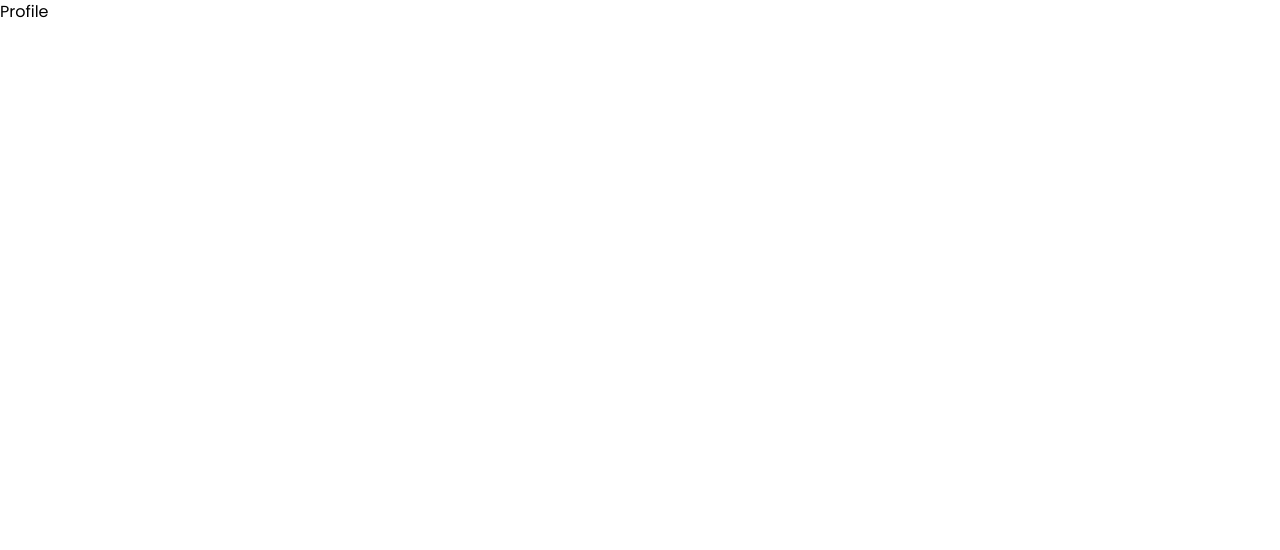
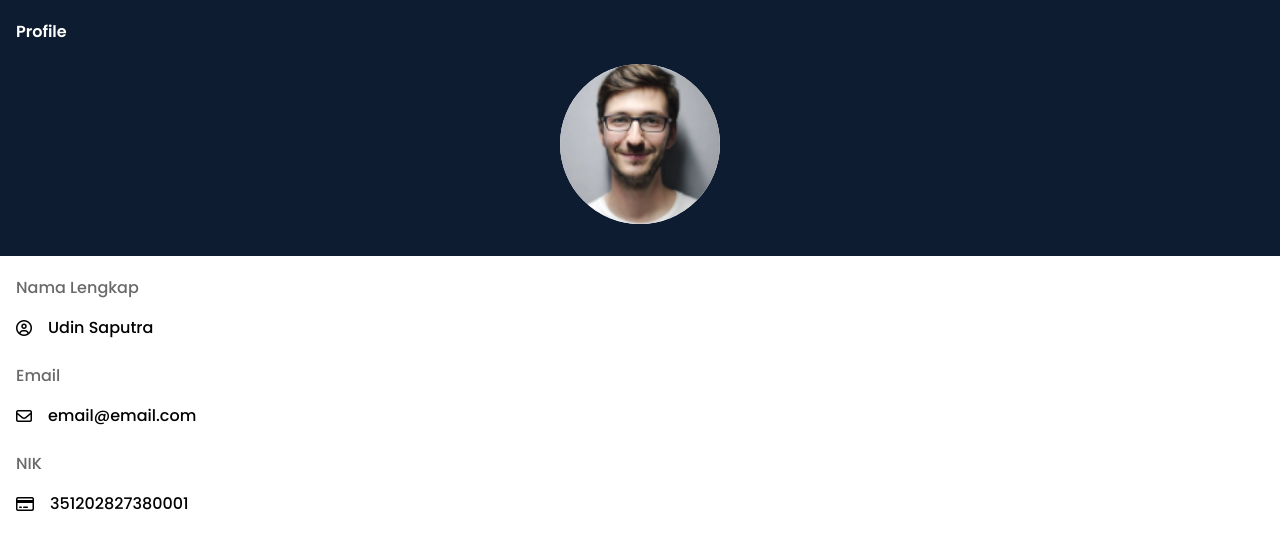
Before and after one commit to CapstoneProjectKelompok3/Frontend, a React (Vite) app: page /profile in a window 1280 px wide. Shown: the top 550 px of the page. Built offline with nearby package versions, Linux system fonts and the light colour scheme.

Commit message:
feat: add history,message,landing,profile user

```diff
--- a/index.html
+++ b/index.html
@@ -6,7 +6,6 @@
     <meta name="viewport" content="width=device-width, initial-scale=1.0" />
     <title>Emergency Call Center Indonesia</title>
     <link rel="stylesheet" href="https://cdnjs.cloudflare.com/ajax/libs/font-awesome/6.4.2/css/all.min.css" integrity="sha512-z3gLpd7yknf1YoNbCzqRKc4qyor8gaKU1qmn+CShxbuBusANI9QpRohGBreCFkKxLhei6S9CQXFEbbKuqLg0DA==" crossorigin="anonymous" referrerpolicy="no-referrer" />
-    <link rel="stylesheet" href="https://fonts.googleapis.com/css2?family=Poppins:wght@300;400;500;600;700&display=swap">
   </head>
   <body>
     <div id="root"></div>
--- a/src/App.tsx
+++ b/src/App.tsx
@@ -15,6 +15,7 @@ import LocationShare from "./pages/user/location";
 import Message from "./pages/user/message";
 import { Toaster } from "react-hot-toast";
 import DataGoverment from "./pages/admin/dataGoverment";
+import History from "./pages/user/history";
 
 const App = () => {
   return (
@@ -33,11 +34,12 @@ const App = () => {
 
         <Route element={<DetailJob />} path="/detail-pekerjaan" />
         <Route element={<Profile />} path="/profile" />
-        <Route element={<HistoryJob />} path="/riwayat" />
+        <Route element={<HistoryJob />} path="/riwayat-petugas" />
 
         <Route element={<LandingPage />} path="/beranda" />
         <Route element={<LocationShare />} path="/lokasi" />
         <Route element={<Message />} path="/chat" />
+        <Route element={<History />} path="/riwayat" />
       </Routes>
 
       <Toaster position="top-center" reverseOrder={false} />
--- a/src/index.css
+++ b/src/index.css
@@ -60,3 +60,8 @@ button:focus-visible {
 ::-webkit-scrollbar-thumb {
   display: none;
 }
+
+.circleBg {
+  background: linear-gradient(to top,#ecd2d2 50%, #e1bdbf 50%);
+  filter: blur(100px);
+}
--- a/src/pages/officer/profile/index.tsx
+++ b/src/pages/officer/profile/index.tsx
@@ -1,8 +1,46 @@
-import React from 'react'
-
+import profile from '../../../assets/profile.png'
+import Input from '../../../component/Input'
 const Profile = () => {
   return (
-    <div>Profile</div>
+    <div className="h-screen w-full">
+      <div>
+        <div className='container mx-auto'>
+          <div className="w-full h-64 bg-[#0E1C32]">
+            <div className="py-5 px-4 font-semibold text-white">
+              Profile
+            </div>
+            <div className="w-full flex justify-center">
+              <div className="w-40 h-40 rounded-full bg-white">
+                <img src={profile} className='w-full h-full bg-cover rounded-full' alt="" />
+              </div>
+            </div>
+          </div>
+          <div className='py-5 px-4 space-y-2'>
+            <div>
+              <p className='text-secondary font-medium'>Nama Lengkap</p>
+              <div className='flex gap-4 py-4 items-center font-medium'>
+                <i className="fa-regular fa-circle-user"></i>
+                <p>Udin Saputra</p>
+              </div>
+            </div>
+            <div>
+              <p className='text-secondary font-medium'>Email</p>
+              <div className='flex gap-4 py-4 items-center font-medium'>
+              <i className="fa-regular fa-envelope"></i>
+                <p>email@email.com</p>
+              </div>
+            </div>
+            <div>
+              <p className='text-secondary font-medium'>NIK</p>
+              <div className='flex gap-4 py-4 items-center font-medium'>
+              <i className="fa-regular fa-credit-card"></i>
+                <p>351202827380001</p>
+              </div>
+            </div>
+          </div>
+        </div>
+      </div>
+    </div>
   )
 }
 
--- a/src/pages/user/history/index.tsx
+++ b/src/pages/user/history/index.tsx
@@ -1,8 +1,45 @@
-import React from 'react'
-
 const History = () => {
   return (
-    <div>History</div>
+    <div className='h-screen w-full'>
+      <div className='container mx-auto'>
+        <div className="py-5 px-4 font-semibold">
+          History Laporan
+        </div>
+        <div className="w-full px-5 space-y-4">
+          <div className='w-full h-1/2 px-5 py-3 cursor-pointer bg-primary rounded-xl '>
+            <div className="flex gap-5 items-center">
+              <div className="w-10 h-10 rounded-xl bg-white">
+                <i className="fa-regular fa-file-check text-black"></i>
+              </div>
+              <div className="flex flex-col">
+                <div className="font-semibold text-white">
+                  Laporan 1
+                </div>
+                <div className="text-white font-light text-sm">
+                  10:30 AM - 12-09-2023
+                </div>
+              </div>
+            </div>
+          </div>
+          <div className='w-full h-1/2 px-5 py-3 cursor-pointer bg-primary rounded-xl '>
+            <div className="flex gap-5 items-center">
+              <div className="w-10 h-10 rounded-xl bg-white">
+                <i className="fa-regular fa-file-check text-black"></i>
+              </div>
+              <div className="flex flex-col">
+                <div className="font-semibold text-white">
+                  Laporan 2
+                </div>
+                <div className="text-white font-light text-sm">
+                  09:30 AM - 29-09-2023
+                </div>
+              </div>
+            </div>
+          </div>
+        </div>
+      </div>
+
+    </div>
   )
 }
 
--- a/src/pages/user/landingPage/index.tsx
+++ b/src/pages/user/landingPage/index.tsx
@@ -1,8 +1,37 @@
-import React from 'react'
-
+import sirine from '../../../assets/sirine.png'
 const LandingPage = () => {
   return (
-    <div>LandingPage</div>
+    <div className="h-screen w-full relative">
+      <div className="container mx-auto relative z-10">
+        <div className="py-5 px-4 flex justify-between items-center">
+          <div className="text-lg">
+            Halo, <span className="font-semibold">User</span>
+          </div>
+          <div>
+            <button className="w-8 h-8 p-0 rounded-full flex items-center justify-center">
+              <i className="fa-solid fa-circle-info fa-xl"></i>
+            </button>
+          </div>
+        </div>
+        <div className='flex justify-center py-2'>
+          Emergency CallCenter Indonesia
+        </div>
+        <div className="flex justify-center items-center w-full h-[60vh]">
+          <div className='transition hover:scale-95 w-56 h-56 flex rounded-full justify-center items-center bg-none border-2 border-[#f4c9c9]'>
+            <div className="w-48 h-48 flex drop-shadow-xl shadow-[#F89192]  justify-center items-center rounded-full bg-[#F89192] cursor-pointer">
+              <div className='w-36 h-36 flex justify-center items-center bg-primary rounded-full'>
+                <img src={sirine} alt="" />
+              </div>
+            </div>
+          </div>
+        </div>
+        <div className='flex justify-center font-semibold'>
+        Tekan Tombol untuk Meminta bantuan
+        </div>
+      </div>
+      <div className="circleBg absolute z-0 bottom-36 right-5 w-72 h-72 rounded-full">
+      </div>
+    </div>
   )
 }
 
--- a/src/pages/user/message/index.tsx
+++ b/src/pages/user/message/index.tsx
@@ -1,8 +1,48 @@
-import React from 'react'
+import Button from "../../../component/Button"
 
 const Message = () => {
   return (
-    <div>Message</div>
+    <div className="h-screen w-full">
+      <div>
+        {/* navbar chat */}
+        <div className="h-16 bg-primary shadow-sm rounded-sm">
+          <div className="flex gap-5 items-center justify-center h-full px-5">
+            <div className='bg-none border-2 w-10 h-10 flex items-center justify-center rounded-full'>
+              <i className="fa-solid fa-user-headset"></i>
+            </div>
+            <div className="font-semibold text-white">
+              Costumer Service
+            </div>
+          </div>
+        </div>
+
+        <div className="overflow-y-scroll w-full">
+          {/* content chat  */}
+          <div className="p-5 max-h-[80vh] overflow-y-scroll space-y-4 mb-24">
+            <div className="w-auto bg-[#EDEDED] rounded-md p-4 max-w-xs">
+              <p>
+                Halo Perkenalkan saya admin
+              </p>
+            </div>
+            <div className="flex justify-end">
+              <div className="w-auto bg-primary rounded-md p-4 max-w-xs">
+                <p className="text-white">
+                  Halo saya membutuhkan ambulance tolong
+                  segera mengirmkan
+                </p>
+              </div>
+            </div>
+          </div>
+          {/* bottom input and btn  */}
+          <div className="p-4 absolute bottom-0 w-full">
+            <div className="flex items-center gap-4">
+              <input type="text" className="bg-white input-bordered text-white input input-md w-full" placeholder="Masukkan Pesan" />
+              <Button label="send" />
+            </div>
+          </div>
+        </div>
+      </div>
+    </div>
   )
 }
 
```
Also changed, not shown: src/assets/profile.png (added), src/assets/sirine.png (added).
